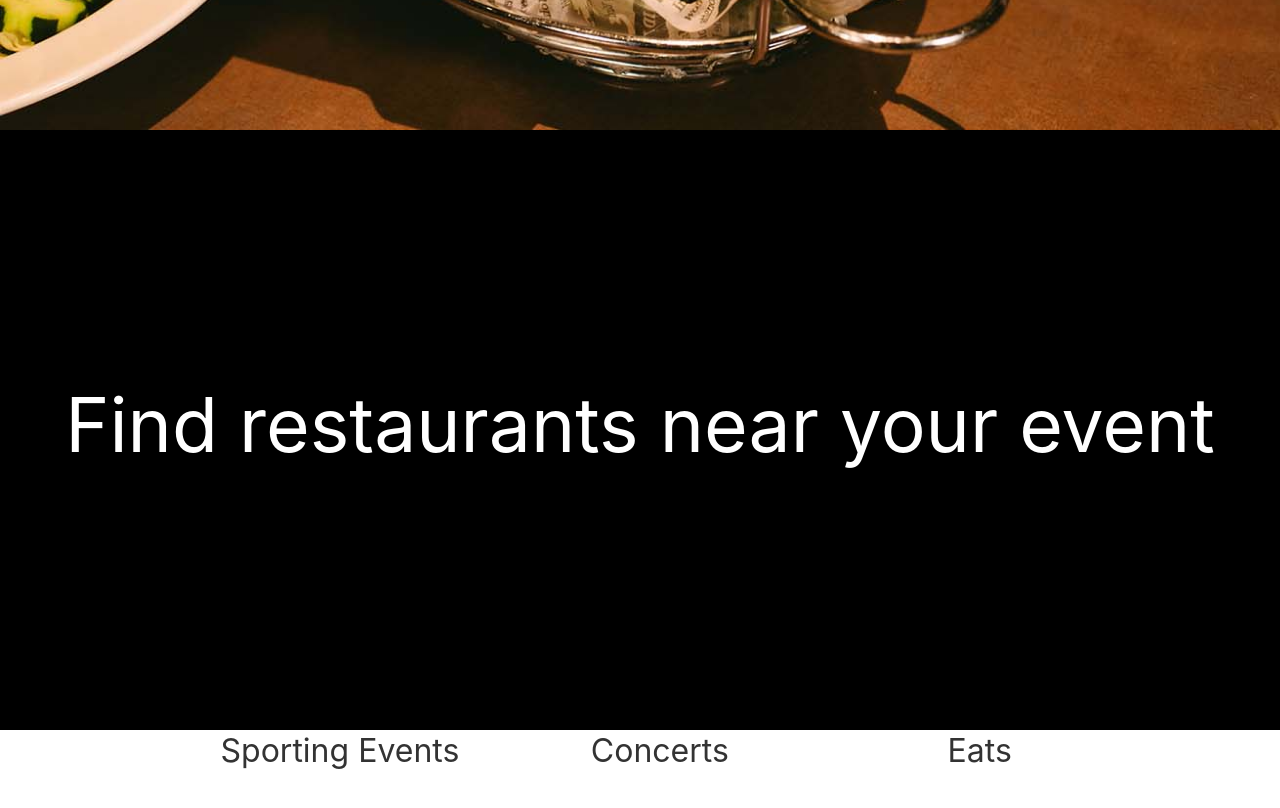
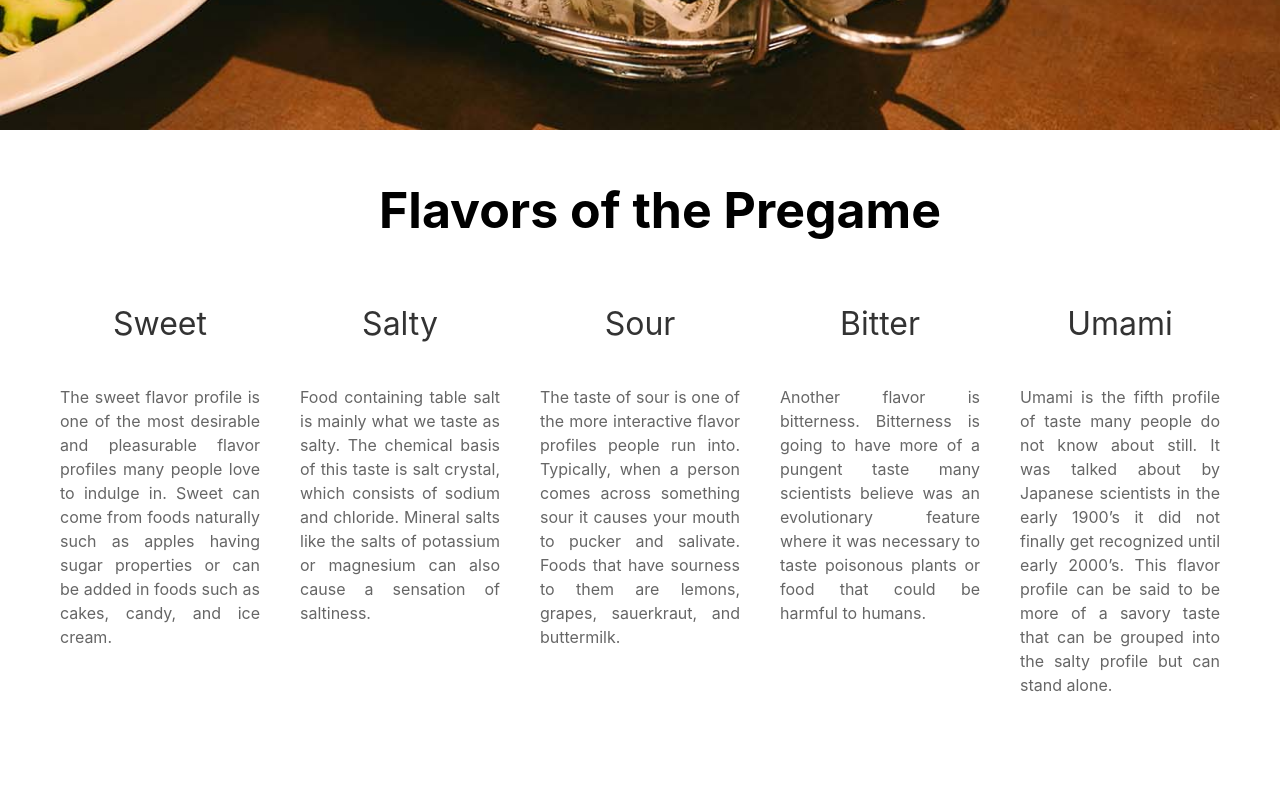
Before and after one commit to shwangbo80/group_project_1, a plain HTML site: page Soo/index.html in a window 1280 px wide. Shown: the part 700-1508 px from the top of the page. After the commit the page ends 1430 px from the top, so only its background shows below. Drawn offline with nearby package versions, Linux system fonts and the light colour scheme.

```diff
--- a/Soo/index.html
+++ b/Soo/index.html
@@ -45,22 +45,32 @@
         <div id="restaurants-result" class="uk-width-1-1"></div>
       </div>
 
-      <div class="sub-container">
-          <h1 class="uk-width-1-1 pregame-text-2">Find restaurants near your event</h1>
-      </div>
-
       <div class="uk-grid sub-container-2 ">
-          <div class="uk-width-1-3">
-              <h2 class="uk-width-1-1 text-sportingevents">Sporting Events</h1>
+          <h1 class="uk-width-1-1 sub-title">Flavors of the Pregame</h1>
+          <div class="flavors-container uk-width-1-5">
+            <h2 class="uk-width-1-1 text-sportingevents">Sweet</h1>
+            <p class="flavors-text">The sweet flavor profile is one of the most desirable and pleasurable flavor profiles many people love to indulge in. Sweet can come from foods naturally such as apples having sugar properties or can be added in foods such as cakes, candy, and ice cream.</p>
           </div>
 
-          <div class="uk-width-1-3">
-              <h2 class="uk-width-1-1 text-concertst">Concerts</h1>
+          <div class="flavors-container uk-width-1-5">
+            <h2 class="uk-width-1-1 text-sportingevents">Salty</h1>
+            <p class="flavors-text">Food containing table salt is mainly what we taste as salty. The chemical basis of this taste is salt crystal, which consists of sodium and chloride. Mineral salts like the salts of potassium or magnesium can also cause a sensation of saltiness.</p>
           </div>
 
-          <div class="uk-width-1-3">
-            <h2 class="uk-width-1-1 text-sportingevents">Eats</h1>
-        </div>
+          <div class="flavors-container uk-width-1-5">
+            <h2 class="uk-width-1-1 text-sportingevents">Sour</h1>
+            <p class="flavors-text">The taste of sour is one of the more interactive flavor profiles people run into. Typically, when a person comes across something sour it causes your mouth to pucker and salivate. Foods that have sourness to them are lemons, grapes, sauerkraut, and buttermilk.</p>
+            </div>
+
+            <div class="flavors-container uk-width-1-5">
+            <h2 class="uk-width-1-1 text-sportingevents">Bitter</h1>
+            <p class="flavors-text">Another flavor is bitterness. Bitterness is going to have more of a pungent taste many scientists believe was an evolutionary feature where it was necessary to taste poisonous plants or food that could be harmful to humans.</p>
+            </div>
+
+            <div class="flavors-container uk-width-1-5">
+            <h2 class="uk-width-1-1 text-sportingevents">Umami</h1>
+            <p class="flavors-text">Umami is the fifth profile of taste many people do not know about still. It was talked about by Japanese scientists in the early 1900’s it did not finally get recognized until early 2000’s.  This flavor profile can be said to be more of a savory taste that can be grouped into the salty profile but can stand alone.</p>
+            </div>
       </div>
 
         <script type="text/javascript">
--- a/Soo/style.css
+++ b/Soo/style.css
@@ -75,7 +75,7 @@
 .sub-container-2 {
     text-align: center;
     height: 600px;
-    width: 960px;
+    width: 1200px;
     margin-left: auto;
     margin-right: auto;
 }
@@ -121,3 +121,25 @@
 .uk-icon-github {
     color: black;
 }
+
+.flavors-container {
+    padding-left: 0px;
+}
+
+.flavors-text {
+    text-align: justify;
+    padding: 20px;
+}
+
+.sub-title {
+    color: black;
+    text-align: center;
+    font-size: 50px;
+    font-weight: bold;
+    margin-top: 50px;
+}
+
+.text-sportingevents {
+    margin-top: 50px;
+
+}
```
